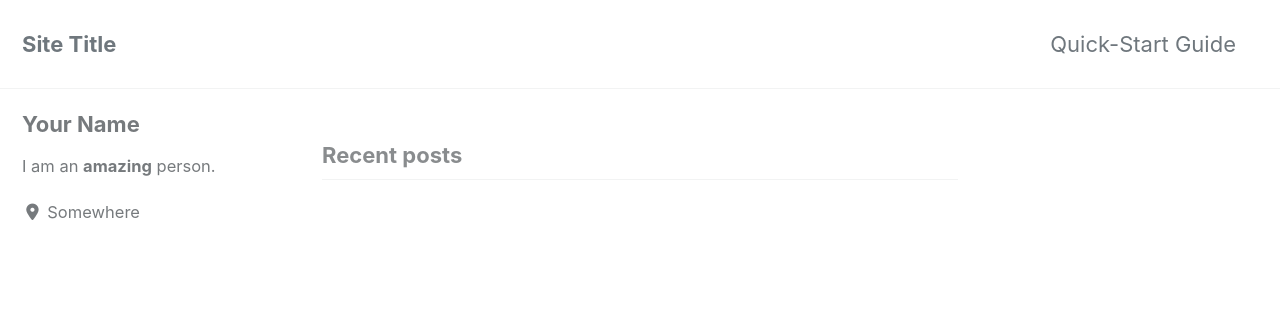
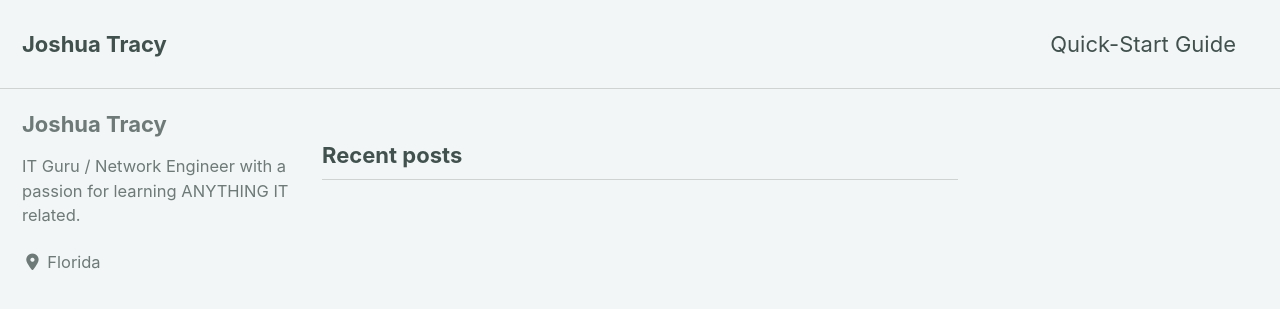
Before and after one commit to Josh-Tracy/Josh-Tracy.github.io, a Jekyll site: the page built from index.html, in a window 1280 px wide and 900 px high. Shown: the top 309 px of the window. Built offline with Jekyll 4.4.1, drawn with Linux system fonts in a browser that asks for light colours; cached includes are drawn as plain includes; nearby versions of some CDN libraries; the list of posts is cut into pages by our own code; some of the changed text lies outside the part shown.

Commit message:
first changes

```diff
--- a/_config.yml
+++ b/_config.yml
@@ -12,15 +12,15 @@
 
 # theme                  : "minimal-mistakes-jekyll"
 # remote_theme           : "mmistakes/minimal-mistakes"
-minimal_mistakes_skin    : "default" # "air", "aqua", "contrast", "dark", "dirt", "neon", "mint", "plum", "sunrise"
+minimal_mistakes_skin    : "mint" # "air", "aqua", "contrast", "dark", "dirt", "neon", "mint", "plum", "sunrise" "default"
 
 # Site Settings
 locale                   : "en-US"
-title                    : "Site Title"
+title                    : "Joshua Tracy"
 title_separator          : "-"
 subtitle                 : # site tagline that appears below site title in masthead
-name                     : "Your Name"
-description              : "An amazing website."
+name                     : "Josh Tracy"
+description              : "Projects Portfolio"
 url                      : # the base hostname & protocol for your site e.g. "https://mmistakes.github.io"
 baseurl                  : # the subpath of your site, e.g. "/blog"
 repository               : # GitHub username/repo-name e.g. "mmistakes/minimal-mistakes"
@@ -107,10 +107,10 @@ analytics:
 
 # Site Author
 author:
-  name             : "Your Name"
+  name             : "Joshua Tracy"
   avatar           : # path of avatar image, e.g. "/assets/images/bio-photo.jpg"
-  bio              : "I am an **amazing** person."
-  location         : "Somewhere"
+  bio              : "IT Guru / Network Engineer with a passion for learning ANYTHING IT related. "
+  location         : "Florida"
   email            :
   links:
     - label: "Email"
@@ -127,7 +127,7 @@ author:
       # url: "https://facebook.com/"
     - label: "GitHub"
       icon: "fab fa-fw fa-github"
-      # url: "https://github.com/"
+      # url: "https://github.com/Josh-Tracy"
     - label: "Instagram"
       icon: "fab fa-fw fa-instagram"
       # url: "https://instagram.com/"
@@ -143,7 +143,7 @@ footer:
       # url:
     - label: "GitHub"
       icon: "fab fa-fw fa-github"
-      # url:
+      # url: "https://github.com/Josh-Tracy"
     - label: "GitLab"
       icon: "fab fa-fw fa-gitlab"
       # url:
@@ -293,3 +293,11 @@ defaults:
       comments: # true
       share: true
       related: true
+
+  #_pages
+  - scope:
+      path: ""
+      type: pages
+    values:
+      layout: single
+      author_profile: true
```
